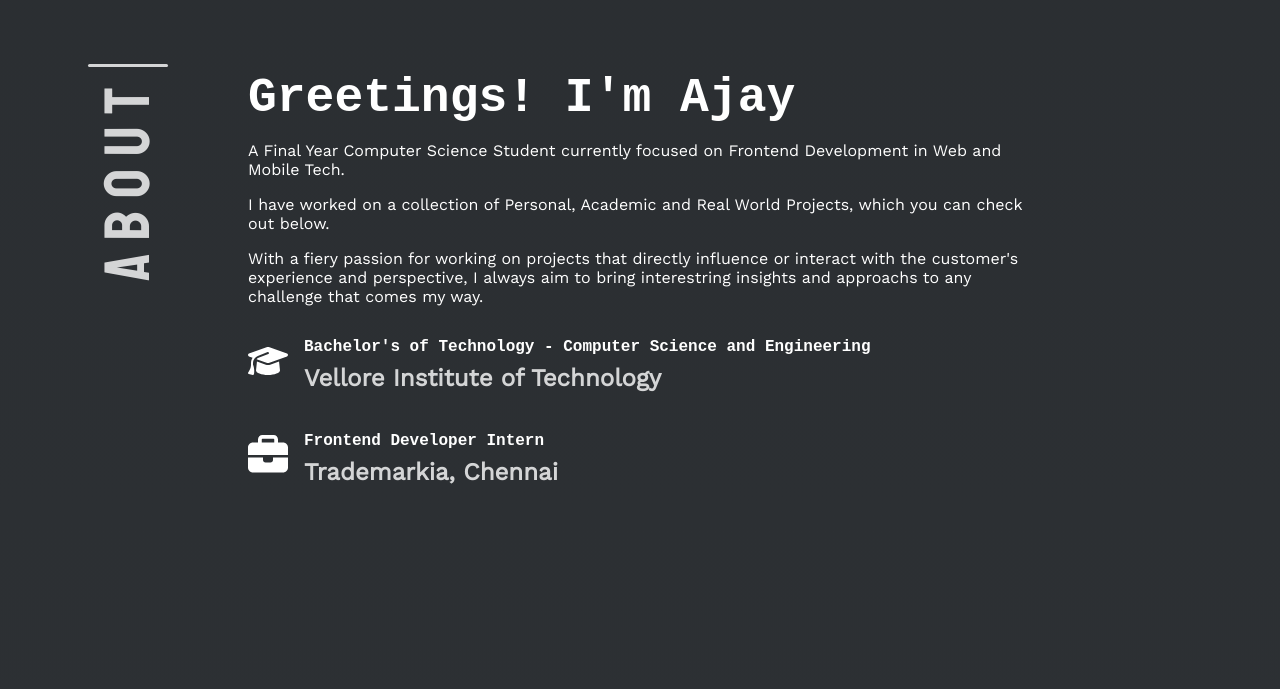
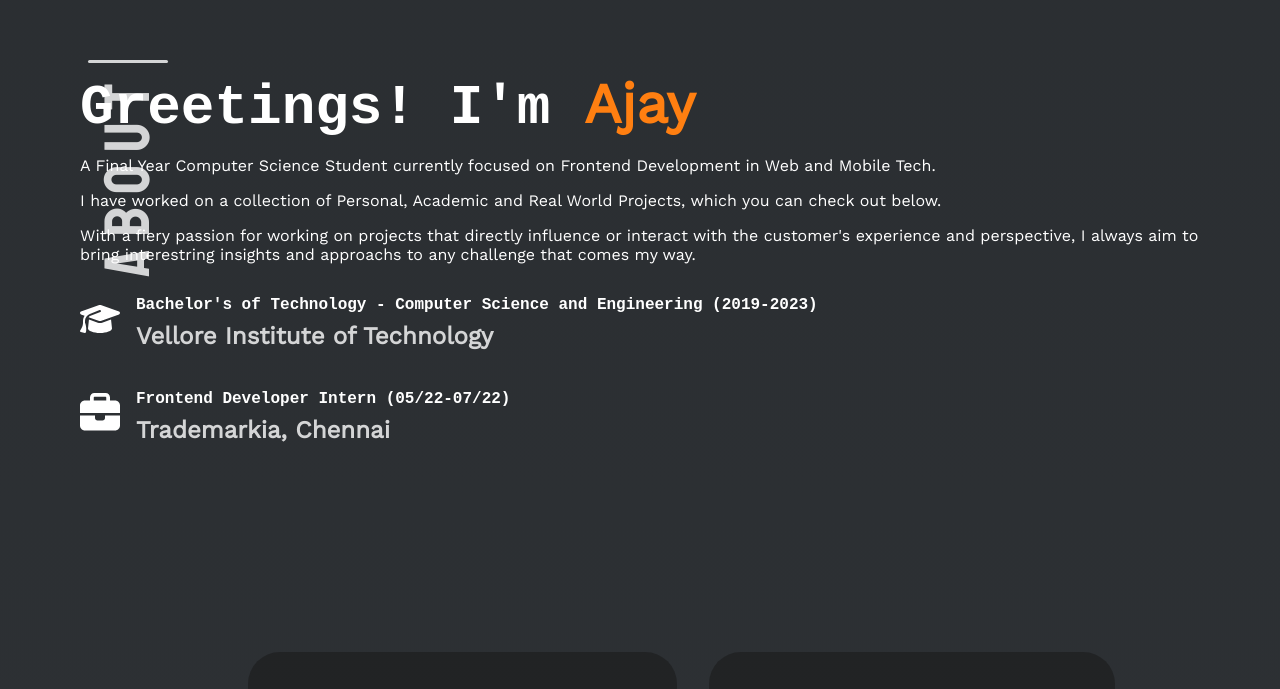
Before and after one commit to ajaytitus1386/Portio, a Gatsby site: page / in a window 1280 px wide. Shown: the part 939-1628 px from the top of the page. Built offline with nearby package versions, Linux system fonts and the light colour scheme; Gatsby itself is replaced by a stand-in of ours; a web font is replaced by a local one.

Commit message:
feat: add some styling and dates

```diff
--- a/src/components/sections/About.js
+++ b/src/components/sections/About.js
@@ -21,18 +21,20 @@ function About({ data }) {
   const { html } = data
   return (
     <div className={aboutStyles.container}>
-      <h1>Greetings! I'm Ajay</h1>
+      <h1 className={aboutStyles.hello}>
+        Greetings! I'm <strong>Ajay</strong>
+      </h1>
       <>{parse(html)}</>
 
       <Accolade
         icon={faGraduationCap}
-        title="Bachelor's of Technology - Computer Science and Engineering"
+        title="Bachelor's of Technology - Computer Science and Engineering (2019-2023)"
         subtitle="Vellore Institute of Technology"
       />
 
       <Accolade
         icon={faBriefcase}
-        title="Frontend Developer Intern"
+        title="Frontend Developer Intern (05/22-07/22)"
         subtitle="Trademarkia, Chennai"
       />
     </div>
--- a/src/styles/sections/about.module.scss
+++ b/src/styles/sections/about.module.scss
@@ -1,17 +1,26 @@
 @import "../config";
 @import "../mixins";
 .container {
-  max-width: $safe-width;
+  //max-width: $safe-width;
   display: flex;
   flex-direction: column;
   align-items: center;
-  padding: 4rem;
+
   border-radius: 2rem;
   color: $font-color;
   transition: ease-in 500ms;
+  width: 100%;
+
+  .hello {
+    font-size: 3.5 * $font-size-global;
+    strong {
+      color: $hue-color;
+    }
+  }
 
   @include mobile-above {
     align-items: flex-start;
+    padding: 4rem;
   }
 
   .accolade {
```
